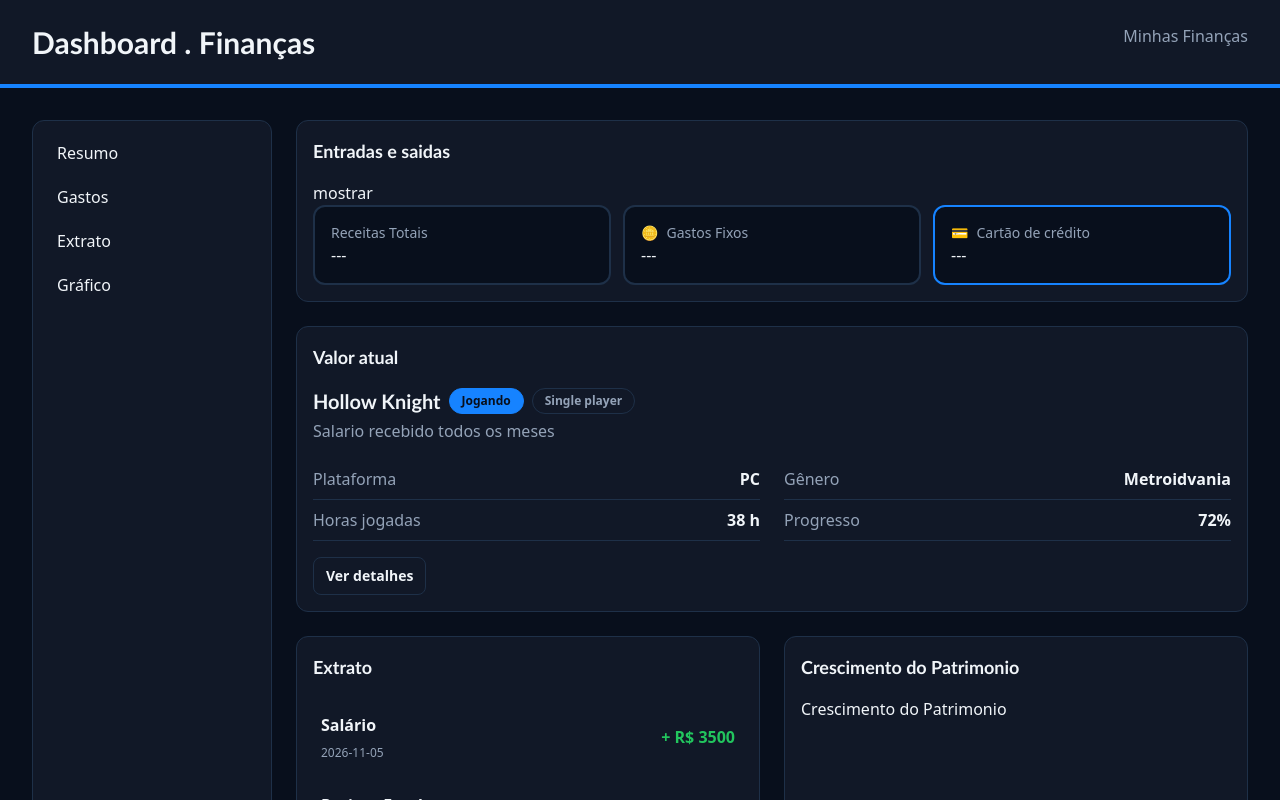
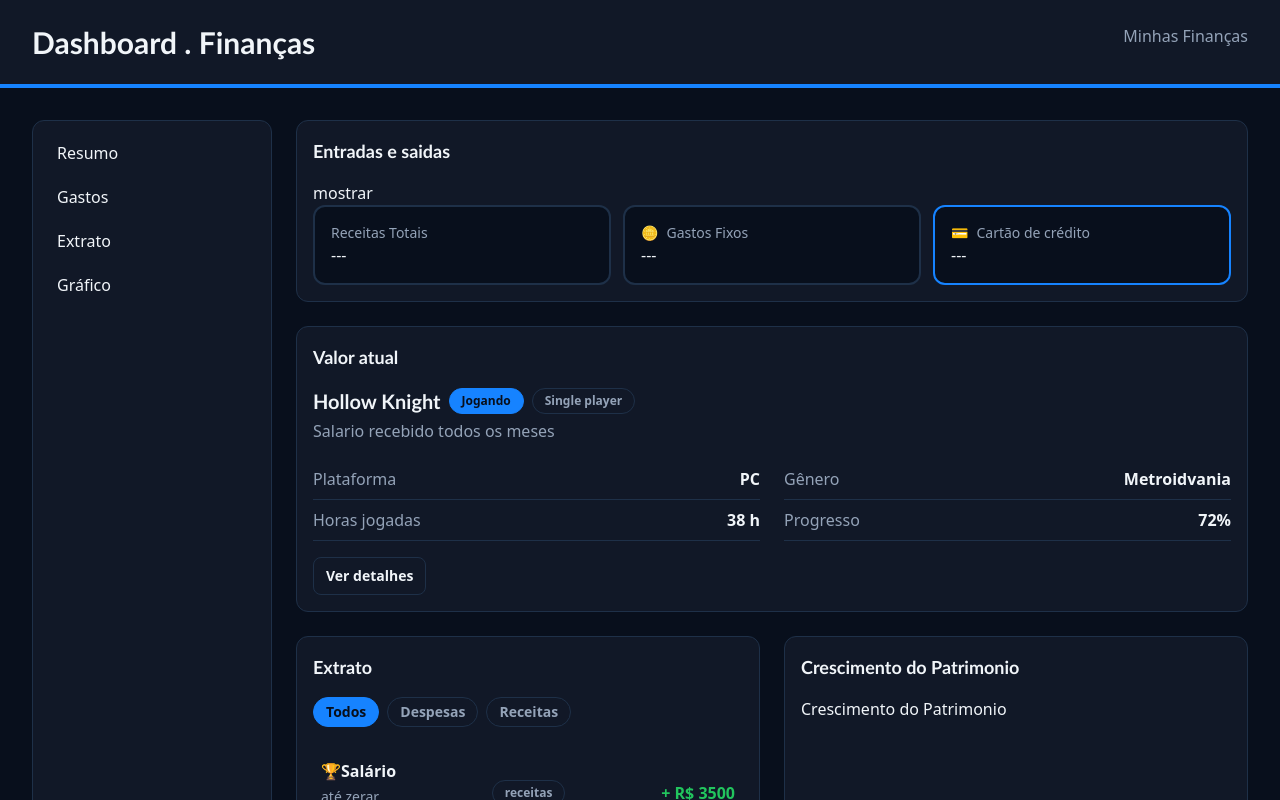
Before and after one commit to Levi-dev6638/my-dashboard, a React (Vite) app: page / in a window 1280 px wide. Shown: the top 800 px of the page. Built offline with nearby package versions, Linux system fonts and the light colour scheme.

Commit message:
feat: filter list by status

```diff
--- a/src/App.jsx
+++ b/src/App.jsx
@@ -8,6 +8,12 @@ import StatusBadge from './components/StatusBadge';
 import DetailsToggle from './components/DatailsToggle';
 import { useState } from 'react';
 import ListItem from './components/ListItem';
+
+const filterOptions = [
+  { id: 'all', label: 'Todos' },
+  { id: 'Despesas', label: 'Despesas' },
+  { id: 'Receitas', label: 'Receitas' },
+];
 
 const summaryCards = [
   { id: 'recipes', title: 'Receitas Totais', value: 2167, icon: '💰' },
@@ -28,6 +34,7 @@ const transactions = [
     amount: 3500,
     type: 'income',
     date: '2026-11-05',
+    state: true
   },
   {
     id: 'freelance',
@@ -35,6 +42,7 @@ const transactions = [
     amount: 850,
     type: 'income',
     date: '2026-11-08',
+    state: true
   },
   {
     id: 'rent',
@@ -49,6 +57,7 @@ const transactions = [
     amount: 450,
     type: 'expense',
     date: '2026-11-11',
+
   },
   {
     id: 'internet',
@@ -63,10 +72,18 @@ const transactions = [
     amount: 65,
     type: 'expense',
     date: '2026-11-12',
+
   },
 ];
 function App() {
   const [showValues, setShowValues] = useState(false);
+  const [statusFilter, setStatusFilter] = useState('all');
+
+  const visibleTransactions = transactions.filter((transaction) => {
+    if (statusFilter === 'Receitas') return transaction.state;
+    if (statusFilter === 'Despesas') return !transaction.state;
+    return true;
+  });
 
   return (
     <>
@@ -129,11 +146,40 @@ function App() {
           </Panel>
 
           <Panel id="list" title="Extrato" className="md:min-h-80">
-            <ul>
-              {transactions.map((transaction) => (
-                <ListItem key={transaction.id} title={transaction.title} category={transaction.category}   date={transaction.date}  type={transaction.type}  amount={transaction.amount} />
+            <div className="mb-4 flex flex-wrap gap-2">
+              {filterOptions.map((option) => (
+                <button
+                  key={option.id}
+                  type="button"
+                  onClick={() => setStatusFilter(option.id)}
+                  aria-pressed={statusFilter === option.id}
+                  className={
+                    statusFilter === option.id
+                      ? 'rounded-full border border-primary bg-primary px-3 py-1 text-sm font-bold text-background'
+                      : 'rounded-full border border-border px-3 py-1 text-sm font-bold text-muted hover:border-primary'
+                  }
+                >
+                  {option.label}
+                </button>
               ))}
-            </ul>
+            </div>
+            {visibleTransactions.length === 0 ? (
+              <p className="text-muted">Nenhum jogo na lista ainda.</p>
+            ) : (
+              <ul>
+                {visibleTransactions.map((transaction) => (
+                  <ListItem
+                    key={transaction.id}
+                    title={transaction.title}
+                    category={transaction.category}
+                    date={transaction.date}
+                    type={transaction.type}
+                    amount={transaction.amount}
+                    isFinally={transaction.state}
+                  />
+                ))}
+              </ul>
+            )}
           </Panel>
 
           <Panel
--- a/src/components/ListItem.jsx
+++ b/src/components/ListItem.jsx
@@ -1,13 +1,19 @@
-function ListItem({ title, category, date, type, amount }) {
+import StatusBadge from "./StatusBadge";
+function ListItem({ title, category, date, type, amount ,isFinally = false}) {
   return (
     <li className="flex flex-wrap items-center justify-between gap-3 py-4 px-2 transition-colors hover:bg-surface/70 rounded-lg">
       <div className="flex flex-col gap-1">
-        <p className="font-semibold text-foreground">{title}</p>
+        <p className="font-semibold text-foreground">
+          {isFinally && <span aria-hidden="true">🏆</span>}
+          {title}</p>
 
-        <p className="text-sm text-muted">{category}</p>
+        <p className="text-sm text-muted">
+          {category}{isFinally ? 'até zerar' : 'jogadas até agora'}
+          </p>
 
         <p className="text-xs text-muted">{date}</p>
       </div>
+       <StatusBadge label={isFinally ? 'receitas' : 'gastos'} isActive={!isFinally} />
       <p
         className={`font-bold text-base ${
           type === 'income' ? 'text-success' : 'text-danger'
```
